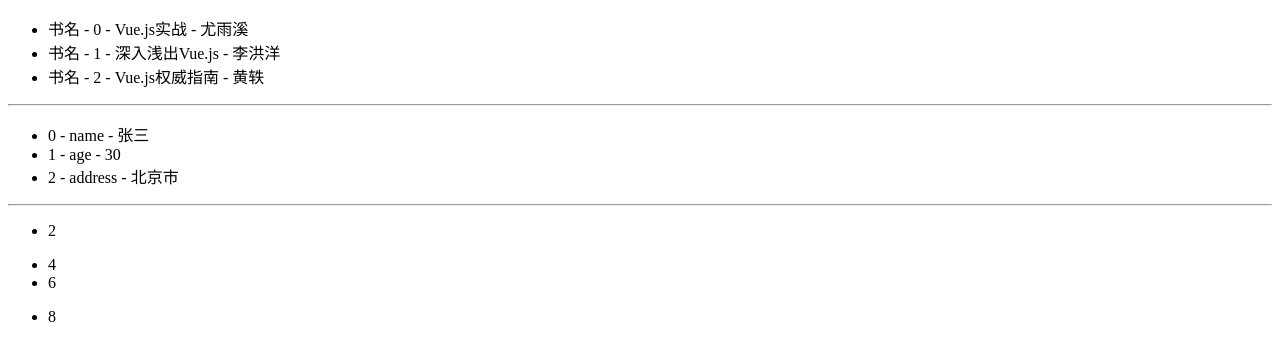
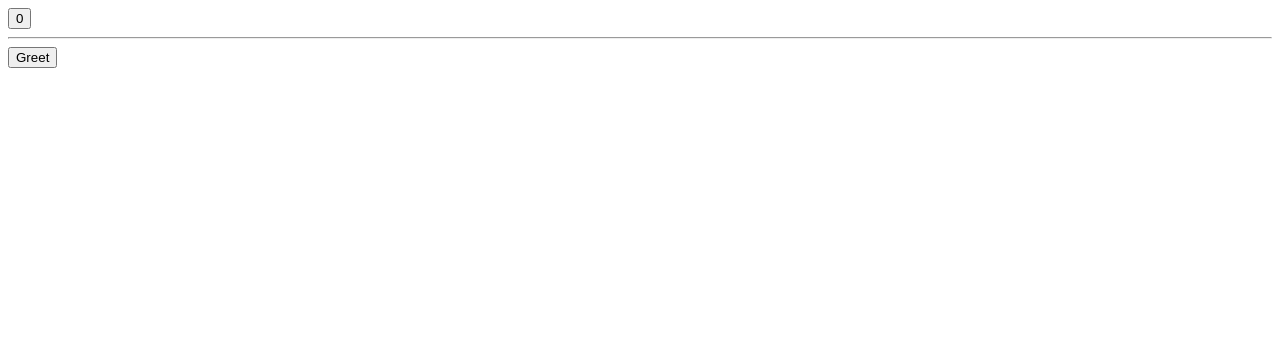
Before and after one commit to msy20020410/my-vue3-app, a Vue app: page / in a window 1280 px wide. Shown: the top 360 px of the page. Built offline with nearby package versions, Linux system fonts and the light colour scheme.

Commit message:
组件名修复及事件处理

```diff
--- a/src/App.vue
+++ b/src/App.vue
@@ -1,10 +1,11 @@
 <script setup>
 // 导入组件
-import MyComponent01 from './components/MyComponet01.vue'
-import MyComponent02 from './components/MyComponet02.vue'
-import MyComponent03 from './components/MyComponet03.vue'
-import MyComponent04 from './components/MyComponet04.vue'
-import MyComponent05 from './components/MyComponet05.vue'
+import MyComponent01 from './components/MyComponent01.vue'
+import MyComponent02 from './components/MyComponent02.vue'
+import MyComponent03 from './components/MyComponent03.vue'
+import MyComponent04 from './components/MyComponent04.vue'
+import MyComponent05 from './components/MyComponent05.vue'
+import MyComponent06 from './components/MyComponent06.vue'
 
 </script>
 
@@ -22,7 +23,10 @@
   <!-- <MyComponent04 /> -->
 
   <!-- 5.测试列表渲染 -->
-  <MyComponent05 />
+  <!-- <MyComponent05 /> -->
+
+  <!-- 6.测试事件处理 -->
+  <MyComponent06 />
 
 </template>
 
--- /dev/null
+++ b/src/components/MyComponent06.vue
@@ -0,0 +1,26 @@
+<template>
+    <div class="my-component">
+        <!-- 内联事件处理器 -->
+        <button @click="count++">{{ count }}</button>
+        <hr>
+        <!-- 方法事件处理器 -->
+        <button @click="greet">Greet</button>
+
+    </div>
+</template>
+
+<script setup>
+import { ref } from 'vue'
+
+const count = ref(0)
+
+const name = ref('Vue 3')
+
+// 定义greet方法
+const greet = () => {
+    alert(`Hello! ${name.value}`);
+}
+
+</script>
+
+<style scoped></style>
```
Also changed, not shown: src/components/MyComponent.vue (added, +13 -0 lines), src/components/MyComponent01.vue (renamed from src/components/MyComponet01.vue), src/components/MyComponent02.vue (renamed from src/components/MyComponet02.vue), src/components/MyComponent03.vue (renamed from src/components/MyComponet03.vue), src/components/MyComponent04.vue (renamed from src/components/MyComponet04.vue), src/components/MyComponent05.vue (renamed from src/components/MyComponet05.vue).
